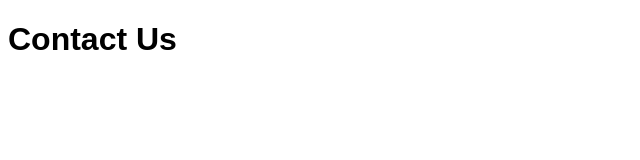
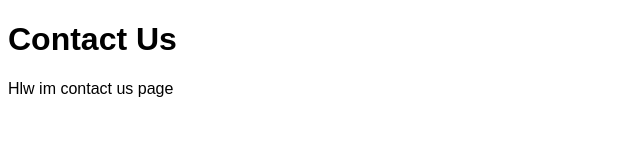
Before and after one commit to mdemon899/learning-git, a plain HTML site: page contact.html in a window 1280 px wide. Shown: the whole page, without its empty margins (0-640 px from the left). Drawn offline with Linux system fonts and the light colour scheme.

Commit message:
add contact intro

```diff
--- a/contact.html
+++ b/contact.html
@@ -11,6 +11,7 @@
 
 <body>
     <h1>Contact Us</h1>
+    <p>Hlw im contact us page</p>
 </body>
 
 </html>
```
